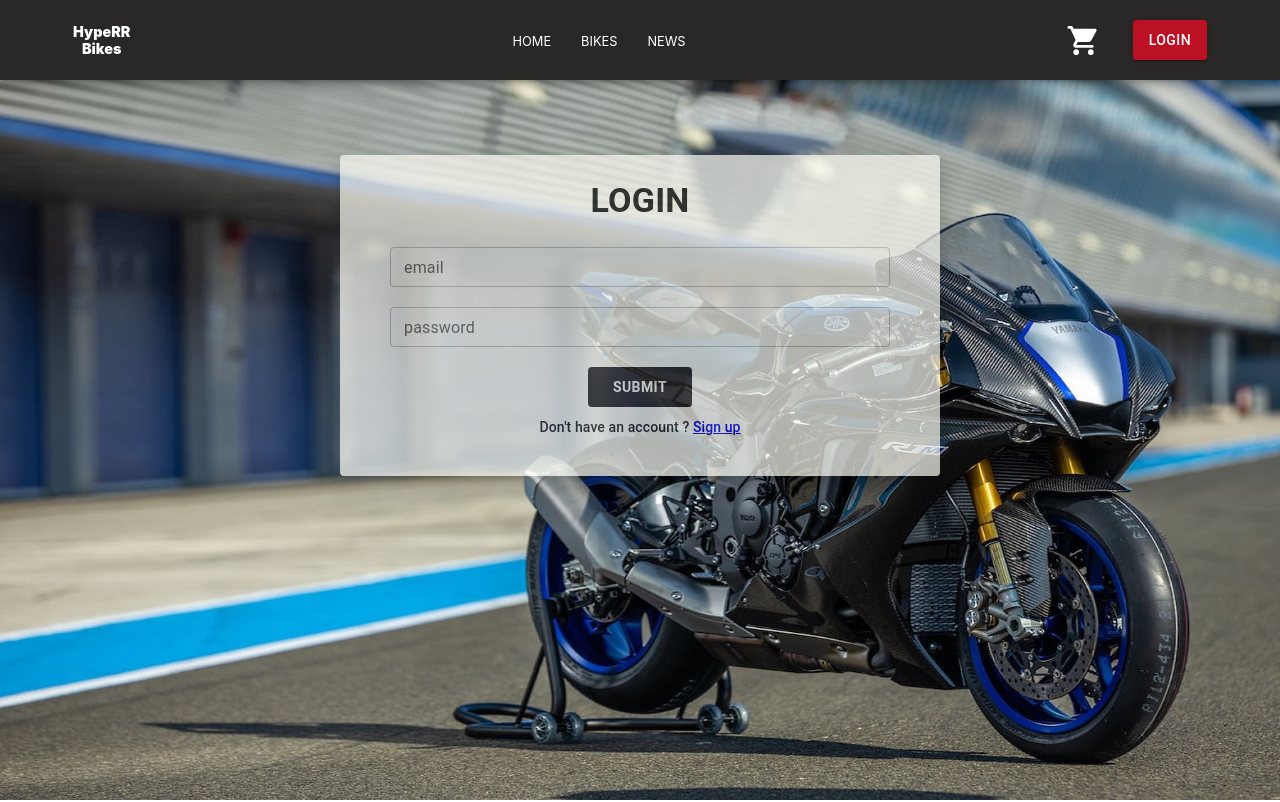
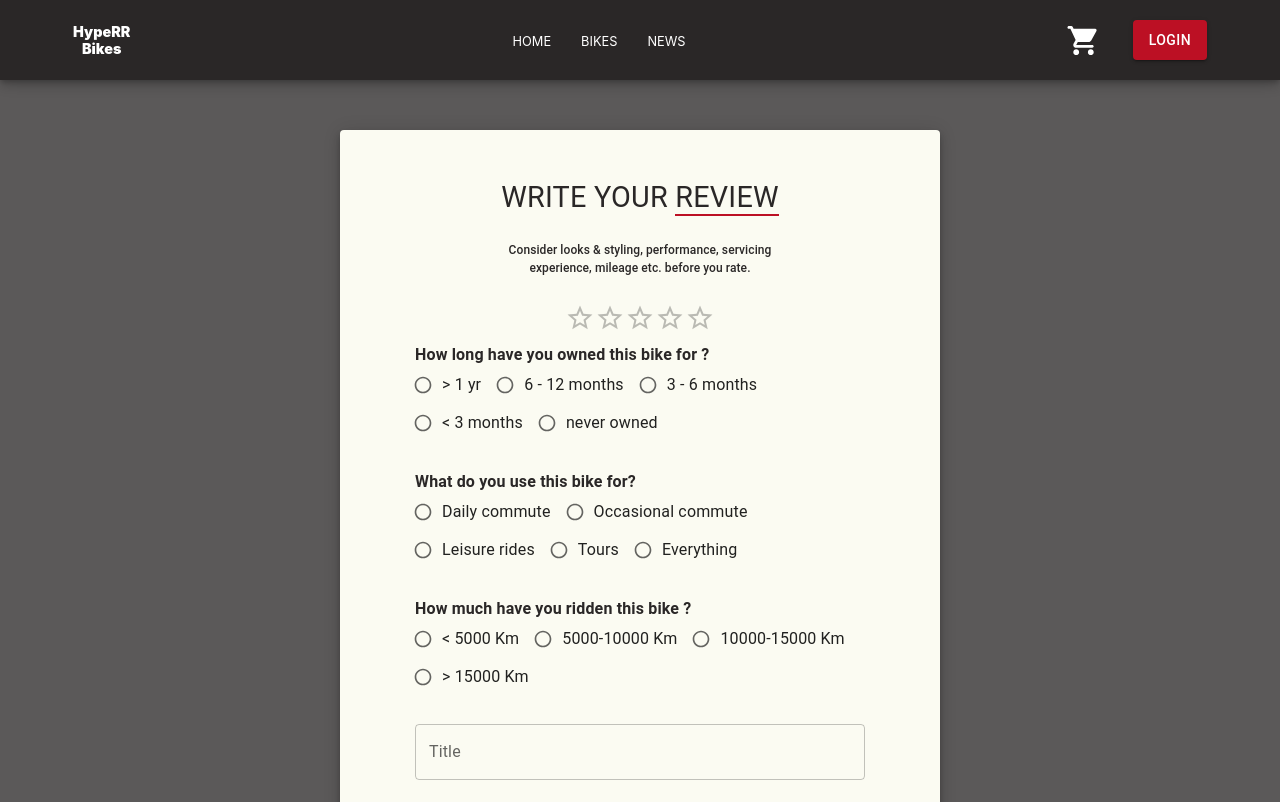
Before and after one commit to Amiano-Abreu/hyper-bikes-frontend, a React (Create React App) app: page /bike/1/review in a window 1280 px wide. Before the commit this address led to /login. Shown: the top 802 px of the page. Built offline with nearby package versions, Linux system fonts and the light colour scheme; no server answers.

Commit message:
Updates for bikes page and review

```diff
--- a/src/App.js
+++ b/src/App.js
@@ -59,10 +59,10 @@ const App = () => {
           <Route element={<PrivateRoutes />}>
             <Route path={'/cart'} element={<Cart />} />
             <Route path={'/orders'} element={<Orders />} />
-            <Route path={'/bike/:bikeId/review'} element={<Review />} />
             <Route path={'/profile'} element={<Profile />} />
             <Route path={'/account'} element={<Account />} />
           </Route>
+            <Route path={'/bike/:bikeId/review'} element={<Review />} />
           <Route path={'/news'} element={<News />} />
           <Route path={'/news/:newsId'} element={<NewsDetails />} />
           <Route element={<AnonymousRoutes />}>
--- a/src/components/Bikes/Bikes.jsx
+++ b/src/components/Bikes/Bikes.jsx
@@ -377,7 +377,6 @@ const Bikes = () => {
                 bgcolor: 'customWhite.main'
             }}
         >
-            {`'${String(url)}'`}
             {
                 // (filterValue || sortValue)
                 (
--- a/src/components/Bikes/Preview.jsx
+++ b/src/components/Bikes/Preview.jsx
@@ -23,7 +23,20 @@ const Preview = ({ onViewAll }) => {
     } = useGetRequest(URL);
 
     return (
-        isLoading ?
+        <>
+            <Typography
+                variant='h2'
+                sx={{
+                    color: 'customBlack.light',
+                    p: 2.5,
+                    textAlign: 'center',
+                    mb: 5,
+                    fontSize: { mobile: '.75rem', laptop: '1.125rem' }
+                }}
+            >
+                1 - 3 of over 15,000 results for bikes
+            </Typography>
+            {isLoading ?
             <Loader loading={isLoading} />
 
             :
@@ -51,14 +64,14 @@ const Preview = ({ onViewAll }) => {
 
                     :
 
-                serverError?.message}
+                    ` ${serverError?.message}`}
             </p>
 
             :
 
             apiData &&
             <>
-            <Typography
+                {/* <Typography
                     variant='h2'
                     sx={{
                         color: 'customBlack.light',
@@ -69,7 +82,7 @@ const Preview = ({ onViewAll }) => {
                     }}
                 >
                     1 - 3 of over 15,000 results for bikes
-            </Typography>
+                </Typography> */}
                 <Grid
                     container
                     justifyContent='center'
@@ -131,6 +144,7 @@ const Preview = ({ onViewAll }) => {
                         view all
                     </Button>
                 </Grid>
+            </>}
         </>
     )
 }
--- a/src/components/Bikes/Review.jsx
+++ b/src/components/Bikes/Review.jsx
@@ -1,4 +1,4 @@
-import { useEffect, useState } from "react";
+import { useEffect, useState, memo } from "react";
 import { useNavigate } from "react-router-dom";
 
 import Box from "@mui/material/Box";
@@ -23,6 +23,121 @@ import { useFormik } from "formik";
 import * as yup from 'yup';
 
 import styles from './Review.module.css'
+
+const owned = [
+    {
+        value: "> 1 yr",
+        label: "> 1 yr"
+    },
+    {
+        value: "6 - 12 months",
+        label: "6 - 12 months"
+    },
+    {
+        value: "3 - 6 months",
+        label: "3 - 6 months"
+    },
+    {
+        value: "< 3 months",
+        label: "< 3 months"
+    },
+    {
+        value: "never owned",
+        label: "never owned"
+    }
+]
+
+const used = [
+    {
+        value: "daily commute",
+        label: "Daily commute"
+    },
+    {
+        value: "occasional commute",
+        label: "Occasional commute"
+    },
+    {
+        value: "leisure rides",
+        label: "Leisure rides"
+    },
+    {
+        value: "tours",
+        label: "Tours"
+    },
+    {
+        value: "everything",
+        label: "Everything"
+    }
+]
+
+const ridden = [
+    {
+        value: "< 5000 Km",
+        label: "< 5000 Km"
+    },
+    {
+        value: "5000-10000 Km",
+        label:"5000-10000 Km"
+    },
+    {
+        value: "10000-15000 Km",
+        label: "10000-15000 Km"
+    },
+    {
+        value: "> 15000 Km",
+        label:"> 15000 Km"
+    }
+]
+
+// VALIDATE THE RADIO ON CHANGE AS IT DOESN'T TRIGGER AN ONBLUR EVENT
+const CustomRadio = ({ formik, is700, controlLabel, name, options }) => {
+    return (
+        <FormControl
+            error={formik.touched[name] && formik.errors[name] ? true: false}
+            sx={{
+                mb: is700 ? '20px' : '25px'
+            }}
+        >
+          <FormLabel id={name}
+            sx={{
+                fontWeight: '600',
+                color: 'customBlack.main',
+                fontSize: is700 ? '.9rem' : '1rem'
+            }}
+          >{controlLabel}</FormLabel>
+          <RadioGroup
+            row
+            aria-labelledby={name}
+            name={name}
+            value={formik.values[name]}
+            onChange={formik.handleChange}
+            onBlur={formik.handleBlur}
+            sx={{
+                '& .MuiTypography-root': {
+                    fontSize: is700 ? '.9rem': '1rem'
+                }
+            }}
+          >
+            {
+                options.map(
+                    (obj, index) => (
+                        <FormControlLabel key={obj.value + index} value={obj.value} control={<Radio sx={{
+                            '& .MuiSvgIcon-root': {
+                                fontSize: is700 ? '1rem' : is700 ? '1rem' : '1.25rem'
+                            }
+                        }} />} label={obj.label} />
+                    )
+                )
+            }
+          </RadioGroup>
+          <FormHelperText
+            sx={{
+                color: 'customRed.main'
+            }}
+          >{formik.touched[name] && formik.errors[name]}</FormHelperText>
+        </FormControl>
+    )
+}
 
 const Review = () => {
     const is700 = useMediaQuery('(max-width:700px)')
@@ -67,6 +182,7 @@ const Review = () => {
             ridden: '',
             mileage: 0
         },
+        validateOnChange: false,
         validationSchema: yup.object().shape({
             rating: yup
                 .number()
@@ -179,6 +295,11 @@ const Review = () => {
                     noValidate
                     className={styles.form}
                 >
+                    {formik.touched.rating && formik.errors.rating ?
+                        <p className={styles.error} style={{ fontWeight: "700"}}>{formik.errors.rating}</p>
+                        :
+                        null
+                    }
                     <Rating
                         name='rating'
                         id='rating'
@@ -190,198 +311,45 @@ const Review = () => {
                             mb: 2
                         }}
                     />
-                    {formik.touched.rating && formik.errors.rating ?
-                        <p className={styles.error}>{formik.errors.rating}</p>
-                        :
-                        null
-                    }
-
-                    <FormControl
-                        error={formik.touched.owned && formik.errors.owned ? true: false}
-                        sx={{
-                            mb: is700 ? '20px' : '25px',
-                            mt: 2
-                        }}
-                    >
-                      <FormLabel id="owned"
-                        sx={{
-                            fontWeight: '600',
-                            color: 'customBlack.main',
-                            fontSize: is700 ? '.9rem' : '1rem'
-                        }}
-                      >How long have you owned this bike for ?</FormLabel>
-                      <RadioGroup
-                        row
-                        aria-labelledby="owned"
-                        name="owned"
-                        value={formik.values.owned}
-                        onChange={formik.handleChange}
-                        onBlur={formik.handleBlur}
-                        sx={{
-                            '& .MuiTypography-root': {
-                                fontSize: is700 ? '.9rem': '1rem'
-                            }
-                        }}
-                      >
-                        <FormControlLabel value="> 1 yr" control={<Radio sx={{
-                            '& .MuiSvgIcon-root': {
-                                fontSize: is700 ? '1rem' : is700 ? '1rem' : '1.25rem'
-                            }
-                        }} />} label="> 1 yr" />
-                        <FormControlLabel value="6 - 12 months" control={<Radio sx={{
-                            '& .MuiSvgIcon-root': {
-                                fontSize: is700 ? '1rem' : '1.25rem'
-                            }
-                        }} />} label="6 - 12 months" />
-                        <FormControlLabel value="3 - 6 months" control={<Radio sx={{
-                            '& .MuiSvgIcon-root': {
-                                fontSize: is700 ? '1rem' : '1.25rem'
-                            }
-                        }} />} label="3 - 6 months" />
-                        <FormControlLabel value="< 3 months" control={<Radio sx={{
-                            '& .MuiSvgIcon-root': {
-                                fontSize: is700 ? '1rem' : '1.25rem'
-                            }
-                        }} />} label="< 3 months" />
-                        <FormControlLabel value="never owned" control={<Radio sx={{
-                            '& .MuiSvgIcon-root': {
-                                fontSize: is700 ? '1rem' : '1.25rem'
-                            }
-                        }} />} label="never owned" />
-                      </RadioGroup>
-                      <FormHelperText
-                        sx={{
-                            color: 'customRed.main'
-                        }}
-                      >{formik.touched.owned && formik.errors.owned}</FormHelperText>
-                    </FormControl>
-                    <FormControl
-                        error={formik.touched.used && formik.errors.used ? true: false}
-                        sx={{
-                            mb: is700 ? '20px' : '25px'
-                        }}
-                    >
-                      <FormLabel id="used"
-                        sx={{
-                            fontWeight: '600',
-                            color: 'customBlack.main',
-                            fontSize: is700 ? '.9rem' : '1rem'
-                        }}
-                      >What do you use this bike for?</FormLabel>
-                      <RadioGroup
-                        row
-                        aria-labelledby="used"
-                        name="used"
-                        value={formik.values.used}
-                        onChange={formik.handleChange}
-                        onBlur={formik.handleBlur}
-                        sx={{
-                            '& .MuiTypography-root': {
-                                fontSize: is700 ? '.9rem': '1rem'
-                            }
-                        }}
-                      >
-                        <FormControlLabel value="daily commute" control={<Radio sx={{
-                            '& .MuiSvgIcon-root': {
-                                fontSize: is700 ? '1rem' : '1.25rem'
-                            }
-                        }} />} label="Daily commute" />
-                        <FormControlLabel value="occasional commute" control={<Radio sx={{
-                            '& .MuiSvgIcon-root': {
-                                fontSize: is700 ? '1rem' : '1.25rem'
-                            }
-                        }} />} label="Occasional commute" />
-                        <FormControlLabel value="leisure rides" control={<Radio sx={{
-                            '& .MuiSvgIcon-root': {
-                                fontSize: is700 ? '1rem' : '1.25rem'
-                            }
-                        }} />} label="Leisure rides" />
-                        <FormControlLabel value="tours" control={<Radio sx={{
-                            '& .MuiSvgIcon-root': {
-                                fontSize: is700 ? '1rem' : '1.25rem'
-                            }
-                        }} />} label="Tours" />
-                        <FormControlLabel value="everything" control={<Radio sx={{
-                            '& .MuiSvgIcon-root': {
-                                fontSize: is700 ? '1rem' : '1.25rem'
-                            }
-                        }} />} label="Everything" />
-                      </RadioGroup>
-                      <FormHelperText
-                        sx={{
-                            color: 'customRed.main'
-                        }}
-                      >{formik.touched.used && formik.errors.used}</FormHelperText>
-                    </FormControl>
-                    <FormControl
-                        error={formik.touched.ridden && formik.errors.ridden ? true: false}
-                        sx={{
-                            mb: is700 ? '20px' : '25px'
-                        }}
-                    >
-                      <FormLabel id="ridden"
-                        sx={{
-                            fontWeight: '600',
-                            color: 'customBlack.main',
-                            fontSize: is700 ? '.9rem' : '1rem'
-                        }}
-                      >How much have you ridden this bike?</FormLabel>
-                      <RadioGroup
-                        row
-                        aria-labelledby="ridden"
-                        name="ridden"
-                        value={formik.values.ridden}
-                        onChange={formik.handleChange}
-                        onBlur={formik.handleBlur}
-                        sx={{
-                            '& .MuiTypography-root': {
-                                fontSize: is700 ? '.9rem': '1rem'
-                            }
-                        }}
-                      >
-                        <FormControlLabel value="< 5000 Km" control={<Radio sx={{
-                            '& .MuiSvgIcon-root': {
-                                fontSize: is700 ? '1rem' : '1.25rem'
-                            }
-                        }} />} label="< 5000 Km" />
-                        <FormControlLabel value="5000-10000 Km" control={<Radio sx={{
-                            '& .MuiSvgIcon-root': {
-                                fontSize: is700 ? '1rem' : '1.25rem'
-                            }
-                        }} />} label="5000-10000 Km" />
-                        <FormControlLabel value="10000-15000 Km" control={<Radio sx={{
-                            '& .MuiSvgIcon-root': {
-                                fontSize: is700 ? '1rem' : '1.25rem'
-                            }
-                        }} />} label="10000-15000 Km" />
-                        <FormControlLabel value="> 15000 Km" control={<Radio sx={{
-                            '& .MuiSvgIcon-root': {
-                                fontSize: is700 ? '1rem' : '1.25rem'
-                            }
-                        }} />} label="> 15000 Km" />
-                      </RadioGroup>
-                      <FormHelperText
-                        sx={{
-                            color: 'customRed.main'
-                        }}
-                      >{formik.touched.ridden && formik.errors.ridden}</FormHelperText>
-                    </FormControl>
+                    <CustomRadio
+                        formik={formik}
+                        is700={is700}
+                        controlLabel={"How long have you owned this bike for ?"}
+                        name={"owned"}
+                        options={owned}
+                    />
+                    <CustomRadio
+                        formik={formik}
+                        is700={is700}
+                        controlLabel={"What do you use this bike for?"}
+                        name={"used"}
+                        options={used}
+                    />
+                    <CustomRadio
+                        formik={formik}
+                        is700={is700}
+                        controlLabel={"How much have you ridden this bike ?"}
+                        name={"ridden"}
+                        options={ridden}
+                    />
                     <TextField
-                        id='title'
                         label='Title'
                         type='text'
+                        sx={{
+                            marginBottom: `${is700 ? '20px' : '25px'}`
+                        }}
+                        id='title'
                         size={is700? 'small' : 'medium'}
                         fullWidth={true}
-                        value={formik.values.title}
-                        onChange={formik.handleChange}
-                        onBlur={formik.handleBlur}
+                        onBlur={(e) => {
+                            formik.setFieldValue("title", e.target.value).then(
+                                () => formik.handleBlur(e)
+                            )
+                        }}
                         error={formik.touched.title && formik.errors.title ?
                             true : false
                         }
                         helperText={formik.touched.title && formik.errors.title}
-                        sx={{
-                            marginBottom: `${is700 ? '20px' : '25px'}`
-                        }}
                     />
                     <TextField
                         id='body'
@@ -392,9 +360,11 @@ const Review = () => {
                         multiline
                         maxRows={4}
                         fullWidth={true}
-                        value={formik.values.body}
-                        onChange={formik.handleChange}
-                        onBlur={formik.handleBlur}
+                        onBlur={(e) => {
+                            formik.setFieldValue("body", e.target.value).then(
+                                () => formik.handleBlur(e)
+                            )
+                        }}
                         error={formik.touched.body && formik.errors.body ?
                             true : false
                         }
@@ -410,9 +380,11 @@ const Review = () => {
                         type='number'
                         size={is700? 'small' : 'medium'}
                         fullWidth={true}
-                        value={formik.values.mileage}
-                        onChange={formik.handleChange}
-                        onBlur={formik.handleBlur}
+                        onBlur={(e) => {
+                            formik.setFieldValue("mileage", e.target.value).then(
+                                () => formik.handleBlur(e)
+                            )
+                        }}
                         error={formik.touched.mileage && formik.errors.mileage ?
                             true : false
                         }
@@ -446,7 +418,7 @@ const Review = () => {
                 </form>
             </Paper>
         </Box>
-        <Backdrop
+        {/* <Backdrop
           sx={{ color: '#fff', zIndex: (theme) => theme.zIndex.drawer + 1 }}
           open={openBackdrop}
           onClick={handleClose}
@@ -471,7 +443,7 @@ const Review = () => {
           open={openLoader}
         >
           <CircularProgress color="inherit" />
-        </Backdrop>
+        </Backdrop> */}
         </>
     )
 }
```
Lines whose indentation alone changed are shown as unchanged.
